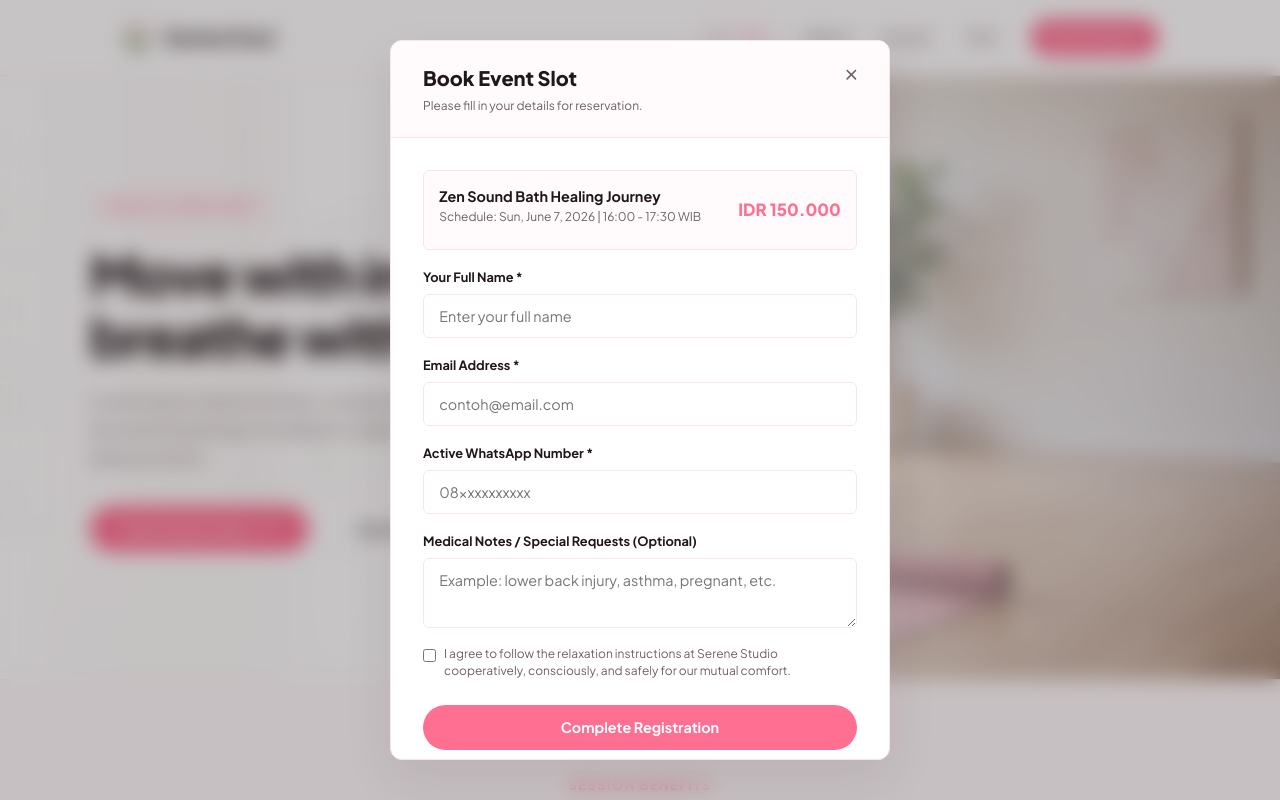
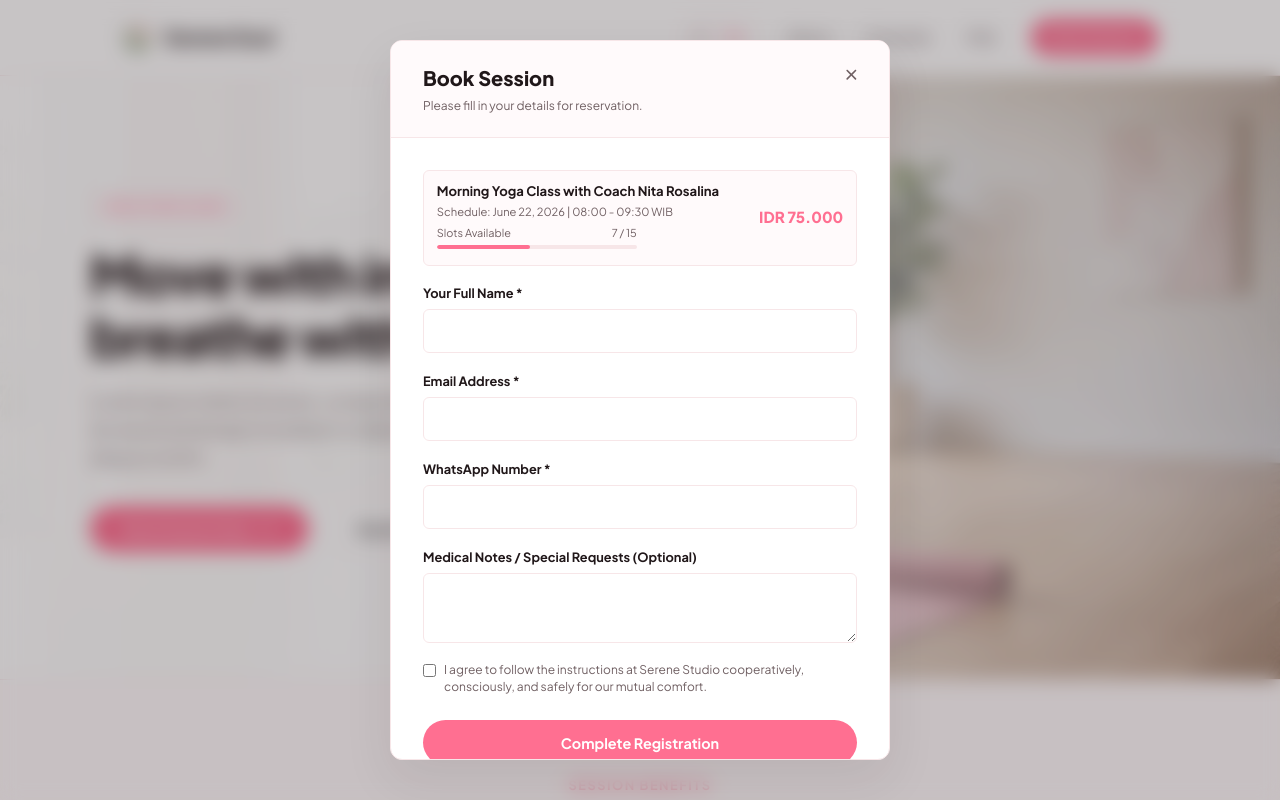
Before and after one commit to luigiifan/serene-soul, a Next.js app: page / in a window 1280 px wide. Both pictures are taken after a click on the button "Book Session Now". Shown: the top 800 px of the page. Built offline with nearby package versions, Linux system fonts and the light colour scheme.

Commit message:
feat: implement landing page layout and styling using CSS modules

```diff
--- a/src/app/page.module.css
+++ b/src/app/page.module.css
@@ -36,10 +36,6 @@
   object-fit: contain;
 }
 
-.logoIcon {
-  color: var(--primary);
-  font-size: 1.5rem !important;
-}
 
 .navLinks {
   display: flex;
@@ -629,21 +625,6 @@
   justify-content: space-between;
 }
 
-.spotlightTitle {
-  font-size: 1.75rem;
-  font-weight: 800;
-  color: var(--text-main);
-  margin-bottom: 0.8rem;
-  letter-spacing: -0.5px;
-  line-height: 1.25;
-}
-
-.spotlightDesc {
-  color: var(--text-muted);
-  font-size: 0.9rem;
-  margin-bottom: 1.25rem;
-  line-height: 1.5;
-}
 
 .spotlightMetaGrid {
   display: grid;
@@ -704,57 +685,6 @@
   gap: 1rem;
 }
 
-.spotlightLeftCol {
-  display: flex;
-  flex-direction: column;
-  gap: 0.6rem;
-  flex-grow: 1;
-  max-width: 300px;
-}
-
-.spotsBadge {
-  font-size: 0.75rem;
-  font-weight: 600;
-  padding: 0.25rem 0.6rem;
-  border-radius: var(--radius-full);
-  display: inline-flex;
-  align-items: center;
-  gap: 0.25rem;
-  width: fit-content;
-}
-
-.spotsAvailable {
-  background: #f0fdf4;
-  color: #166534;
-  border: 1px solid #dcfce7;
-}
-
-.spotsFull {
-  background: #fef2f2;
-  color: #991b1b;
-  border: 1px solid #fee2e2;
-}
-
-.spotsWarning {
-  background: #fffbeb;
-  color: #92400e;
-  border: 1px solid #fef3c7;
-}
-
-.progressBarBg {
-  height: 6px;
-  background: #f7e6e8;
-  border-radius: var(--radius-full);
-  overflow: hidden;
-  width: 100%;
-}
-
-.progressBarFill {
-  height: 100%;
-  background: var(--primary);
-  border-radius: var(--radius-full);
-  transition: width 0.5s ease-in-out;
-}
 
 /* Embedded Sponsors inside Spotlight Card */
 .spotlightSponsors {
@@ -1001,30 +931,62 @@
   background: var(--bg-surface-alt);
   border: 1px solid var(--border-color);
   border-radius: var(--radius-sm);
-  padding: 0.95rem;
+  padding: 0.65rem 0.8rem;
   display: grid;
   grid-template-columns: 1fr auto;
-  gap: 0.5rem;
+  gap: 0.35rem;
+  align-items: center;
 }
 
 .summaryTitle {
   font-weight: 700;
-  font-size: 0.9rem;
+  font-size: 0.82rem;
   color: var(--text-main);
 }
 
 .summaryInstructor {
-  font-size: 0.75rem;
-  color: var(--text-muted);
+  font-size: 0.7rem;
+  color: var(--text-muted);
+  margin-top: 0.1rem;
+}
+
+.summarySlots {
+  margin-top: 0.35rem;
+  display: flex;
+  flex-direction: column;
+  gap: 0.2rem;
+  max-width: 200px;
+}
+
+.summarySlotsLabel {
+  display: flex;
+  justify-content: space-between;
+  font-size: 0.68rem;
+  color: var(--text-muted);
+}
+
+.summaryProgressBg {
+  height: 4px;
+  background: var(--border-color);
+  border-radius: var(--radius-full);
+  overflow: hidden;
+}
+
+.summaryProgressFill {
+  height: 100%;
+  background: var(--primary);
+  border-radius: var(--radius-full);
+  transition: width 0.4s ease;
 }
 
 .summaryPrice {
   font-weight: 800;
   color: var(--primary);
-  font-size: 1.05rem;
+  font-size: 0.95rem;
   grid-column: 2;
   grid-row: 1 / 3;
   align-self: center;
+  padding-left: 0.5rem;
 }
 
 .formGroup {
@@ -1102,15 +1064,15 @@
 }
 
 .successIcon {
-  width: 48px;
-  height: 48px;
+  width: 100px;
+  height: 100px;
   border-radius: var(--radius-full);
   background: #f0fdf4;
   color: #15803d;
   display: flex;
   align-items: center;
   justify-content: center;
-  font-size: 1.8rem !important;
+  font-size: 3.5rem !important;
   margin-bottom: 0.8rem;
   border: 1px solid #dcfce7;
 }
@@ -1144,6 +1106,13 @@
   text-align: left;
 }
 
+.ticketTopRow {
+  display: flex;
+  justify-content: space-between;
+  align-items: center;
+  gap: 0.75rem;
+}
+
 .ticketBrand {
   font-weight: 700;
   font-size: 0.75rem;
@@ -1162,15 +1131,23 @@
 .ticketBottom {
   padding: 1.25rem;
   display: grid;
+  grid-template-columns: 1fr auto;
+  gap: 0.85rem 1.25rem;
+  align-items: start;
+}
+
+.ticketInfoList {
+  display: grid;
   grid-template-columns: 1fr 1fr;
-  gap: 0.85rem;
-  text-align: left;
+  gap: 0.75rem;
+  align-self: center;
 }
 
 .ticketInfoGroup {
   display: flex;
   flex-direction: column;
   gap: 0.15rem;
+  text-align: left;
 }
 
 .ticketLabel {
@@ -1186,29 +1163,42 @@
   color: var(--text-main);
 }
 
-.ticketBarcodeRow {
-  grid-column: span 2;
-  display: flex;
-  flex-direction: column;
-  align-items: center;
-  margin-top: 0.8rem;
-  border-top: 1px dashed var(--border-color);
-  padding-top: 0.8rem;
-}
-
-.barcode {
-  letter-spacing: 4px;
-  font-size: 1.2rem;
-  font-family: monospace;
-  color: var(--text-main);
-  opacity: 0.7;
-}
-
-.ticketId {
-  font-family: monospace;
-  font-size: 0.7rem;
-  color: var(--text-muted);
-  margin-top: 0.15rem;
+.ticketQrCol {
+  display: flex;
+  align-items: center;
+  justify-content: center;
+  align-self: center;
+  border-left: 1px dashed var(--border-color);
+  padding-left: 1.25rem;
+  height: 100%;
+}
+
+.ticketQr {
+  border-radius: var(--radius-sm);
+  display: block;
+}
+
+.ticketToggleBtn {
+  display: flex;
+  align-items: center;
+  justify-content: center;
+  gap: 0.4rem;
+  flex-shrink: 0;
+  border: 1px solid var(--border-color);
+  background: transparent;
+  color: var(--text-muted);
+  border-radius: var(--radius-full);
+  padding: 0.4rem 0.85rem;
+  font-weight: 600;
+  font-size: 0.75rem;
+  cursor: pointer;
+  transition: var(--transition-fast);
+  white-space: nowrap;
+}
+
+.ticketToggleBtn:hover {
+  border-color: var(--primary);
+  color: var(--primary);
 }
 
 .doneBtn {
@@ -1265,10 +1255,6 @@
   object-fit: contain;
 }
 
-.footerLogoIcon {
-  color: var(--primary);
-  font-size: 1.4rem !important;
-}
 
 .footerDesc {
   color: var(--text-muted);
@@ -1330,10 +1316,6 @@
   margin-top: 0.15rem;
 }
 
-.footerSocials {
-  display: flex;
-  gap: 0.6rem;
-}
 
 .footerBottom {
   max-width: 1100px;
--- a/src/app/page.tsx
+++ b/src/app/page.tsx
@@ -1,10 +1,10 @@
 "use client";
 
-import React, { useState, useEffect } from "react";
+import React, { useState, useEffect, useRef } from "react";
 import Image from "next/image";
 import { FontAwesomeIcon } from "@fortawesome/react-fontawesome";
 import {
-  faLeaf, faCalendarCheck, faArrowRight, faMusic,
+  faLeaf, faArrowRight, faMusic,
   faChild, faCalendarDays, faLocationDot, faXmark,
   faChevronDown, faPhone, faEnvelope, faCircleCheck, faUser, faRankingStar, faClock, faBars,
 } from "@fortawesome/free-solid-svg-icons";
@@ -13,59 +13,49 @@ import styles from "./page.module.css";
 
 interface YogaEvent {
   name: string;
-  category: string;
   price: string;
   instructor: string;
   date: string;
   time: string;
-  duration: string;
   level: string;
   spotsLeft: number;
   spotsMax: number;
-  tag: string;
 }
 
 const FEATURED_EVENT: YogaEvent = {
-  name: "Zen Sound Bath Healing Journey",
-  category: "Meditasi & Yoga",
-  price: "Rp 150.000",
-  instructor: "Savitri Devi",
-  date: "Minggu, 7 Juni 2026",
-  time: "16:00 - 17:30 WIB",
-  duration: "90 Menit",
-  level: "Semua Level",
+  name: "Morning Yoga Class with Coach Nita Rosalina",
+  price: "Rp 75.000",
+  instructor: "Nita Rosalina",
+  date: "22 Juni 2026",
+  time: "08:00 - 09:30 WIB",
+  level: "Pemula",
   spotsLeft: 7,
   spotsMax: 15,
-  tag: "Event Terbatas & Eksklusif",
 };
 
 // English Translations for Featured Event
 const FEATURED_EVENT_EN: YogaEvent = {
-  name: "Zen Sound Bath Healing Journey",
-  category: "Sound Meditation & Yoga",
-  price: "IDR 150.000",
-  instructor: "Savitri Devi",
-  date: "Sun, June 7, 2026",
-  time: "16:00 - 17:30 WIB",
-  duration: "90 Minutes",
-  level: "All Levels",
+  name: "Morning Yoga Class with Coach Nita Rosalina",
+  price: "IDR 75.000",
+  instructor: "Nita Rosalina",
+  date: "June 22, 2026",
+  time: "08:00 - 09:30 WIB",
+  level: "Beginner",
   spotsLeft: 7,
   spotsMax: 15,
-  tag: "Limited & Exclusive Event",
 };
 
 const TRANSLATIONS = {
   id: {
     navAbout: "Tentang",
-    navDetails: "Detail Sesi",
+    navDetails: "Jadwal",
     navFaq: "FAQ",
     navBtn: "Daftar Sesi",
-    heroTag: "Event Spesial Terbatas",
+    heroTag: "Kelas Yoga 2026",
     heroTitle: "Bergerak penuh niat, bernapas dengan damai",
     heroDesc: "Lorem ipsum dolor sit amet, consectetur adipiscing elit. Sed do eiusmod tempor incididunt ut labore et dolore magna aliqua ut enim.",
     heroCtaPrimary: "Daftar Sesi Sekarang",
     heroCtaSecondary: "Detail Acara",
-    countdownSubtitle: "Waktu Tersisa Menuju Event",
     countdownDays: "Hari",
     countdownHours: "Jam",
     countdownMinutes: "Menit",
@@ -80,7 +70,6 @@ const TRANSLATIONS = {
     benefit3Title: "Keheningan Studio Zen",
     benefit3Desc: "Lorem ipsum dolor sit amet, consectetur adipiscing elit. Duis aute irure dolor in reprehenderit in voluptate velit esse cillum dolore eu.",
     detailsSubtitle: "Acara Terdekat",
-    detailsTitle: "Event Terbatas yang Akan Datang",
     metaDetailLabel: "DETAIL ACARA",
     metaDate: "Hari & Tanggal",
     metaDateVal: "",
@@ -88,45 +77,45 @@ const TRANSLATIONS = {
     metaInstructor: "Guru Pengajar",
     metaLevel: "Level",
     spotsLeft: "Sisa Slot Tersedia",
-    spotsMaxLabel: "dari",
     spotsFull: "Kuota Penuh",
     btnRegister: "Daftar Sesi",
     btnViewLocation: "Lihat Lokasi",
     scheduleLabel: "Jadwal",
+    slotsLabel: "Slot Tersedia",
     faqSubtitle: "Tanya Jawab",
     faqTitle: "Pertanyaan Umum",
     faqDesc: "Lorem ipsum dolor sit amet, consectetur adipiscing elit. Ut enim ad minim veniam quis nostrud exercitation ullamco laboris.",
     footerDesc: "Lorem ipsum dolor sit amet, consectetur adipiscing elit. Sed do eiusmod tempor incididunt ut labore et dolore magna aliqua.",
     sponsoredBy: "DIDUKUNG OLEH",
     footerNav: "Navigasi",
-    footerTheme: "Tema Sesi",
     footerContact: "Kontak Kami",
     footerCopyright: "© 2026 Serene Soul. All rights reserved.",
     footerTerms: "Syarat Ketentuan",
     footerPrivacy: "Kebijakan Privasi",
-    modalTitle: "Pesan Slot Event",
+    modalTitle: "Daftar Sesi",
     modalTitleSuccess: "Pendaftaran Berhasil!",
     modalSubtitle: "Silakan isi data lengkap Anda untuk reservasi.",
     modalSubtitleSuccess: "E-ticket Anda telah diterbitkan di bawah ini.",
-    formLabelName: "Nama Lengkap Anda *",
-    formPlaceholderName: "Masukkan nama lengkap",
+    formLabelName: "Nama Lengkap *",
+    formPlaceholderName: "",
     formLabelEmail: "Alamat Email *",
-    formLabelPhone: "Nomor WhatsApp aktif *",
+    formLabelPhone: "Nomor WhatsApp*",
     formLabelNotes: "Catatan Medis (Opsional)",
-    formPlaceholderNotes: "Contoh: cedera punggung belakang, asma, sedang hamil, dll.",
-    formTerms: "Saya menyatakan bersedia mengikuti instruksi relaksasi di Serene Studio secara kooperatif, sadar, dan aman demi kenyamanan bersama.",
+    formPlaceholderNotes: "",
+    formTerms: "Saya menyatakan bersedia mengikuti instruksi di Serene Studio secara kooperatif, sadar, dan aman demi kenyamanan bersama.",
     formSubmit: "Selesaikan Pendaftaran",
     ticketConfirm: "Pendaftaran Terkonfirmasi!",
     ticketSuccessDesc: "Selamat, pendaftaran Anda berhasil. Tiket resmi telah dikirim ke email ",
-    ticketBrand: "SERENE SOUL YOGA LIMITED EVENT",
+    ticketBrand: "SERENE SOUL LIMITED EVENT",
     ticketLabelParticipant: "Peserta",
     ticketLabelDate: "Tanggal",
     ticketLabelTime: "Waktu",
     ticketLabelInstructor: "Instruktur",
-    ticketLabelPrice: "Investasi",
+    ticketLabelPrice: "Biaya",
     ticketLabelPlace: "Tempat",
     ticketPlaceVal: "Serene Studio",
-    ticketClose: "Tutup Tiket",
+    ticketView: "Lihat Tiket",
+    ticketClose: "Selesai",
     faqData: [
       {
         q: "Bagaimana sifat acara event yoga di Serene Soul ini?",
@@ -148,15 +137,14 @@ const TRANSLATIONS = {
   },
   en: {
     navAbout: "About",
-    navDetails: "Details",
+    navDetails: "Schedule",
     navFaq: "FAQ",
     navBtn: "Book Session",
-    heroTag: "Special Limited Event",
+    heroTag: "2026 Yoga Class",
     heroTitle: "Move with intention, breathe with peace",
     heroDesc: "Lorem ipsum dolor sit amet, consectetur adipiscing elit. Sed do eiusmod tempor incididunt ut labore et dolore magna aliqua ut enim.",
     heroCtaPrimary: "Book Session Now",
     heroCtaSecondary: "Event Details",
-    countdownSubtitle: "Time Remaining Until the Event",
     countdownDays: "Days",
     countdownHours: "Hours",
     countdownMinutes: "Minutes",
@@ -171,7 +159,6 @@ const TRANSLATIONS = {
     benefit3Title: "Zen Studio Serenity",
     benefit3Desc: "Lorem ipsum dolor sit amet, consectetur adipiscing elit. Duis aute irure dolor in reprehenderit in voluptate velit esse cillum dolore eu.",
     detailsSubtitle: "Upcoming Event",
-    detailsTitle: "Featured Upcoming Event",
     metaDetailLabel: "EVENT DETAILS",
     metaDate: "Day & Date",
     metaDateVal: "",
@@ -179,45 +166,45 @@ const TRANSLATIONS = {
     metaInstructor: "Instructor",
     metaLevel: "Level",
     spotsLeft: "Remaining Slots Available",
-    spotsMaxLabel: "of",
     spotsFull: "Sold Out",
     btnRegister: "Book Session",
     btnViewLocation: "View Location",
     scheduleLabel: "Schedule",
+    slotsLabel: "Slots Available",
     faqSubtitle: "FAQs",
     faqTitle: "Frequently Asked Questions",
     faqDesc: "Lorem ipsum dolor sit amet, consectetur adipiscing elit. Ut enim ad minim veniam quis nostrud exercitation ullamco laboris.",
     footerDesc: "Lorem ipsum dolor sit amet, consectetur adipiscing elit. Sed do eiusmod tempor incididunt ut labore et dolore magna aliqua.",
     sponsoredBy: "SUPPORTED BY",
     footerNav: "Navigation",
-    footerTheme: "Themes",
     footerContact: "Contact Us",
     footerCopyright: "© 2026 Serene Soul. All rights reserved.",
     footerTerms: "Terms & Conditions",
     footerPrivacy: "Privacy Policy",
-    modalTitle: "Book Event Slot",
+    modalTitle: "Book Session",
     modalTitleSuccess: "Registration Successful!",
     modalSubtitle: "Please fill in your details for reservation.",
     modalSubtitleSuccess: "Your e-ticket has been generated below.",
     formLabelName: "Your Full Name *",
-    formPlaceholderName: "Enter your full name",
+    formPlaceholderName: "",
     formLabelEmail: "Email Address *",
-    formLabelPhone: "Active WhatsApp Number *",
+    formLabelPhone: "WhatsApp Number *",
     formLabelNotes: "Medical Notes / Special Requests (Optional)",
-    formPlaceholderNotes: "Example: lower back injury, asthma, pregnant, etc.",
-    formTerms: "I agree to follow the relaxation instructions at Serene Studio cooperatively, consciously, and safely for our mutual comfort.",
+    formPlaceholderNotes: "",
+    formTerms: "I agree to follow the instructions at Serene Studio cooperatively, consciously, and safely for our mutual comfort.",
     formSubmit: "Complete Registration",
     ticketConfirm: "Registration Confirmed!",
     ticketSuccessDesc: "Congratulations, your registration is successfully confirmed. Official ticket has been sent to email ",
-    ticketBrand: "SERENE SOUL YOGA LIMITED EVENT",
+    ticketBrand: "SERENE SOUL LIMITED EVENT",
     ticketLabelParticipant: "Participant",
     ticketLabelDate: "Date",
     ticketLabelTime: "Time",
     ticketLabelInstructor: "Instructor",
-    ticketLabelPrice: "Investment",
+    ticketLabelPrice: "Price",
     ticketLabelPlace: "Venue",
     ticketPlaceVal: "Serene Studio",
-    ticketClose: "Close Ticket",
+    ticketView: "View Ticket",
+    ticketClose: "Done",
     faqData: [
       {
         q: "What is the nature of this Serene Soul yoga event?",
@@ -256,7 +243,9 @@ export default function Home() {
   // Modal Registration State
   const [isModalOpen, setIsModalOpen] = useState(false);
   const [isMobileMenuOpen, setIsMobileMenuOpen] = useState(false);
+  const [isTicketOpen, setIsTicketOpen] = useState(false);
   const [bookingSuccess, setBookingSuccess] = useState(false);
+  const modalBodyRef = useRef<HTMLDivElement>(null);
   const [ticketCode, setTicketCode] = useState("");
 
   // Form Fields State
@@ -310,16 +299,19 @@ export default function Home() {
   const handleCloseModal = () => {
     setIsModalOpen(false);
     setBookingSuccess(false);
+    setIsTicketOpen(false);
   };
 
   const handleBookingSubmit = (e: React.FormEvent) => {
     e.preventDefault();
     if (!name || !email || !phone || !agree) return;
 
-    // Simulate booking process & ticket generation
     const randomCode = `SRN-${Math.floor(1000 + Math.random() * 9000)}-SND`;
     setTicketCode(randomCode);
     setBookingSuccess(true);
+    setTimeout(() => {
+      modalBodyRef.current?.scrollTo({ top: 0, behavior: "smooth" });
+    }, 50);
   };
 
   const toggleFaq = (index: number) => {
@@ -656,7 +648,7 @@ export default function Home() {
               </div>
               <div className={styles.contactItem}>
                 <FontAwesomeIcon icon={faPhone} />
-                <span>+62 821-3456-7890 (WA Admin)</span>
+                <span>+62 821-3456-7890</span>
               </div>
               <div className={styles.contactItem}>
                 <FontAwesomeIcon icon={faEnvelope} />
@@ -705,7 +697,7 @@ export default function Home() {
               </button>
             </div>
 
-            <div className={styles.modalBody}>
+            <div className={styles.modalBody} ref={modalBodyRef}>
               {!bookingSuccess ? (
                 // Form Registration
                 <form onSubmit={handleBookingSubmit} className={styles.bookingForm}>
@@ -714,6 +706,18 @@ export default function Home() {
                       <div className={styles.summaryTitle}>{activeEvent.name}</div>
                       <div className={styles.summaryInstructor}>
                         {t.scheduleLabel}: {activeEvent.date} | {activeEvent.time}
+                      </div>
+                      <div className={styles.summarySlots}>
+                        <div className={styles.summarySlotsLabel}>
+                          <span>{t.slotsLabel}</span>
+                          <span>{activeEvent.spotsLeft} / {activeEvent.spotsMax}</span>
+                        </div>
+                        <div className={styles.summaryProgressBg}>
+                          <div
+                            className={styles.summaryProgressFill}
+                            style={{ width: `${(activeEvent.spotsLeft / activeEvent.spotsMax) * 100}%` }}
+                          />
+                        </div>
                       </div>
                     </div>
                     <div className={styles.summaryPrice}>{activeEvent.price}</div>
@@ -742,7 +746,7 @@ export default function Home() {
                       id="emailAddress"
                       type="email"
                       required
-                      placeholder="contoh@email.com"
+                      placeholder=""
                       className={styles.formInput}
                       value={email}
                       onChange={(e) => setEmail(e.target.value)}
@@ -757,7 +761,7 @@ export default function Home() {
                       id="phoneNumber"
                       type="tel"
                       required
-                      placeholder="08xxxxxxxxxx"
+                      placeholder=""
                       className={styles.formInput}
                       value={phone}
                       onChange={(e) => setPhone(e.target.value)}
@@ -806,10 +810,27 @@ export default function Home() {
 
                   <div className={styles.ticket}>
                     <div className={styles.ticketTop}>
+                      <div className={styles.ticketTopRow}>
+                        <div>
                           <div className={styles.ticketBrand}>{t.ticketBrand}</div>
                           <div className={styles.ticketClassName}>{activeEvent.name}</div>
                         </div>
+                        <button
+                          className={styles.ticketToggleBtn}
+                          onClick={() => setIsTicketOpen(!isTicketOpen)}
+                        >
+                          <span>{t.ticketView}</span>
+                          <FontAwesomeIcon
+                            icon={faChevronDown}
+                            style={{ transition: "transform 0.2s", transform: isTicketOpen ? "rotate(180deg)" : "rotate(0deg)" }}
+                          />
+                        </button>
+                      </div>
+                    </div>
+
+                    {isTicketOpen && (
                       <div className={styles.ticketBottom}>
+                        <div className={styles.ticketInfoList}>
                           <div className={styles.ticketInfoGroup}>
                             <span className={styles.ticketLabel}>{t.ticketLabelParticipant}</span>
                             <span className={styles.ticketVal}>{name}</span>
@@ -834,12 +855,20 @@ export default function Home() {
                             <span className={styles.ticketLabel}>{t.ticketLabelPlace}</span>
                             <span className={styles.ticketVal}>{t.ticketPlaceVal}</span>
                           </div>
+                        </div>
 
-                      <div className={styles.ticketBarcodeRow}>
-                        <div className={styles.barcode}>|||| | || ||| || ||</div>
-                        <div className={styles.ticketId}>{ticketCode}</div>
+                        <div className={styles.ticketQrCol}>
+                          {/* eslint-disable-next-line @next/next/no-img-element */}
+                          <img
+                            src={`https://api.qrserver.com/v1/create-qr-code/?size=90x90&data=${ticketCode}&bgcolor=ffffff`}
+                            alt="QR Code"
+                            width={90}
+                            height={90}
+                            className={styles.ticketQr}
+                          />
                         </div>
                       </div>
+                    )}
                   </div>
 
                   <button onClick={handleCloseModal} className={styles.doneBtn}>
```
Also changed, not shown: public/logo.jpg (deleted). Lines whose indentation alone changed are shown as unchanged.
